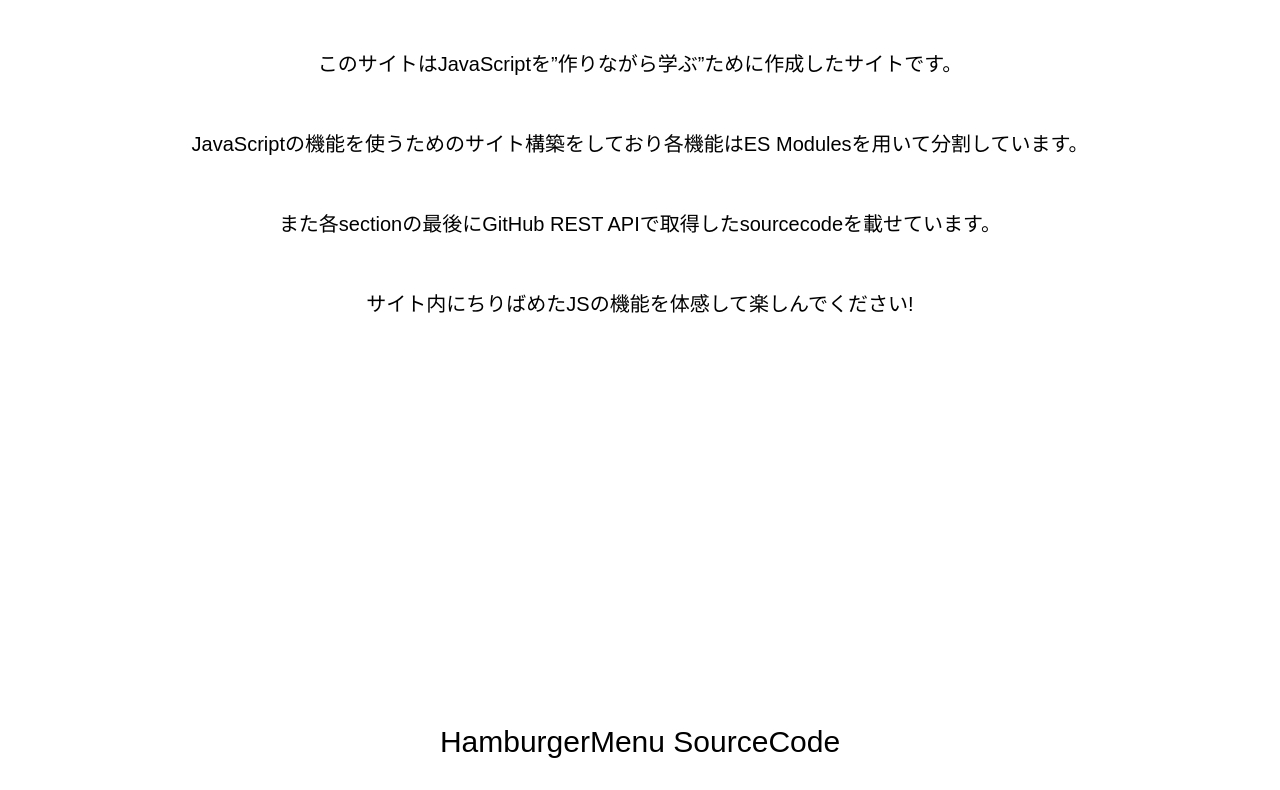
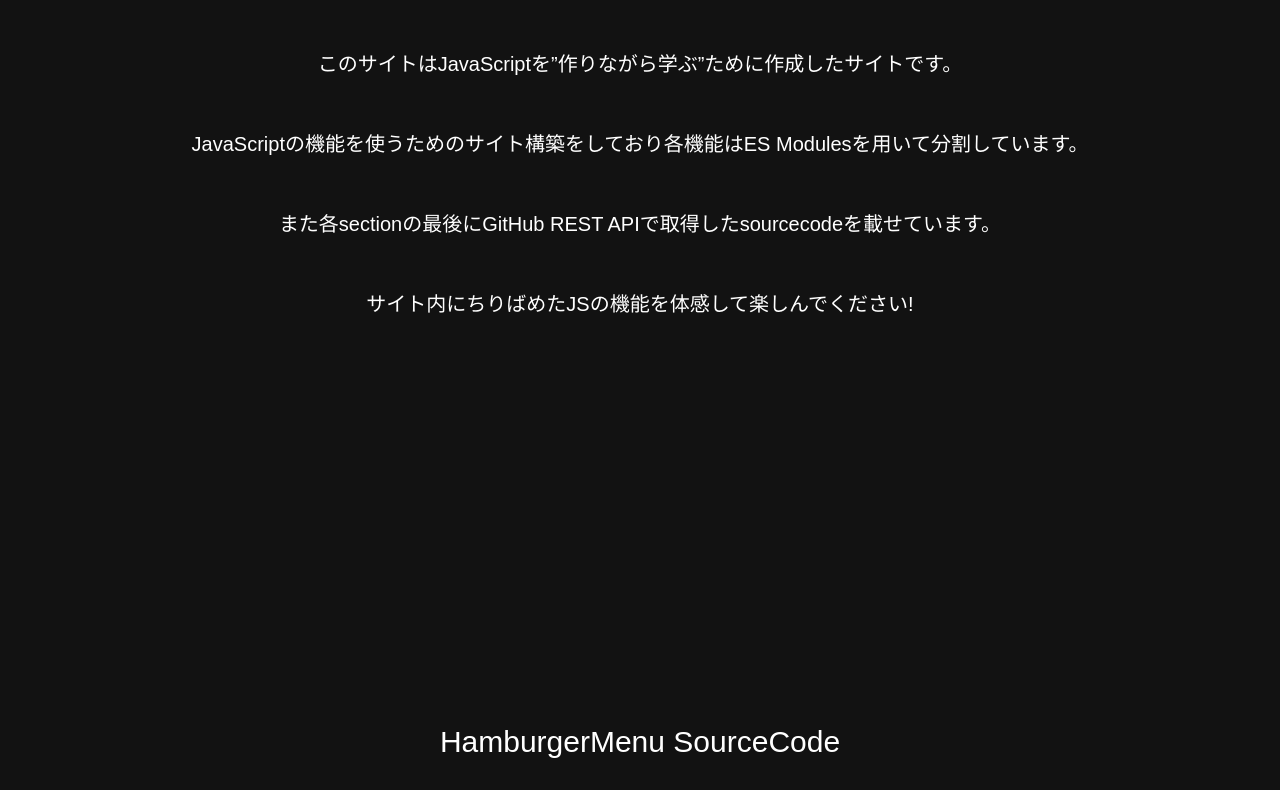
Before and after one commit to SENTO-3340/THE-JAVASCRIPT, a website built with Vite: page index.html in a window 1280 px wide. Shown: the part 181-971 px from the top of the page. Built offline with nearby package versions, Linux system fonts and the light colour scheme; no server answers.

Commit message:
style.css を更新

```diff
--- a/src/style.css
+++ b/src/style.css
@@ -1,6 +1,8 @@
 html {
   font-family: Arial, Helvetica, sans-serif;
   scroll-behavior: smooth;
+  background-color: #121212;
+  color: #fff;
 }
 
 .header-inner {
```
